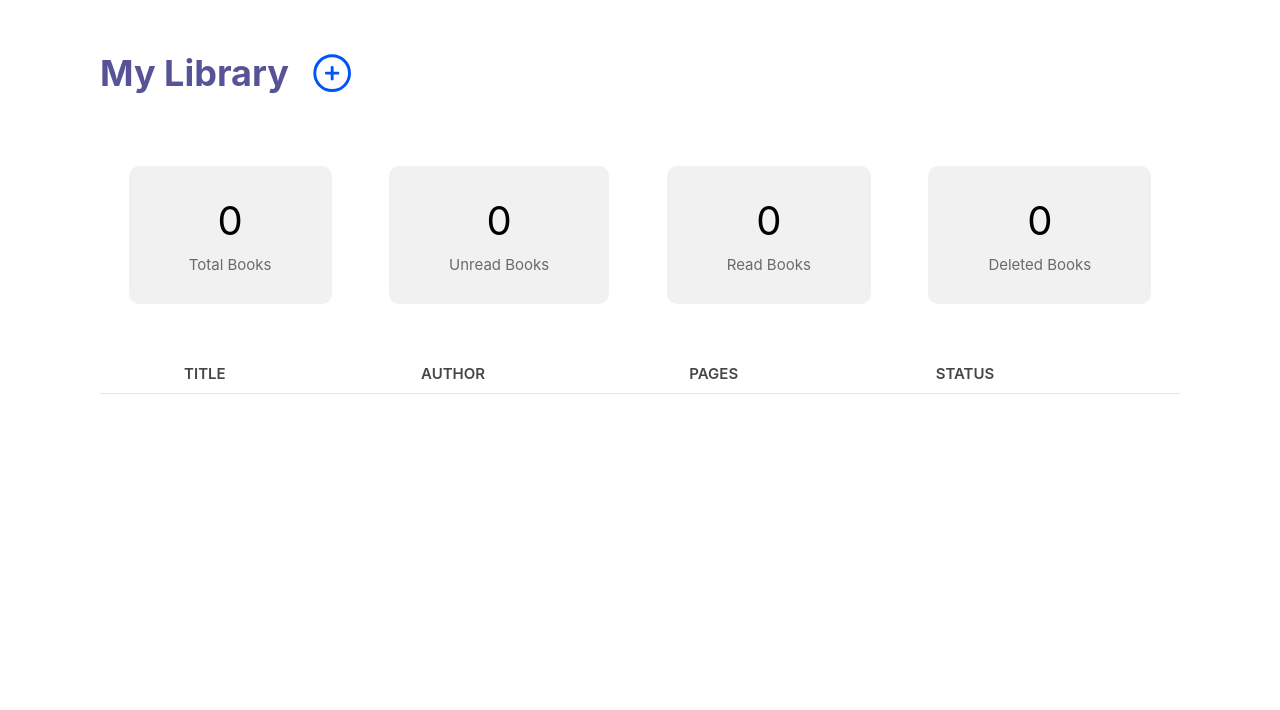
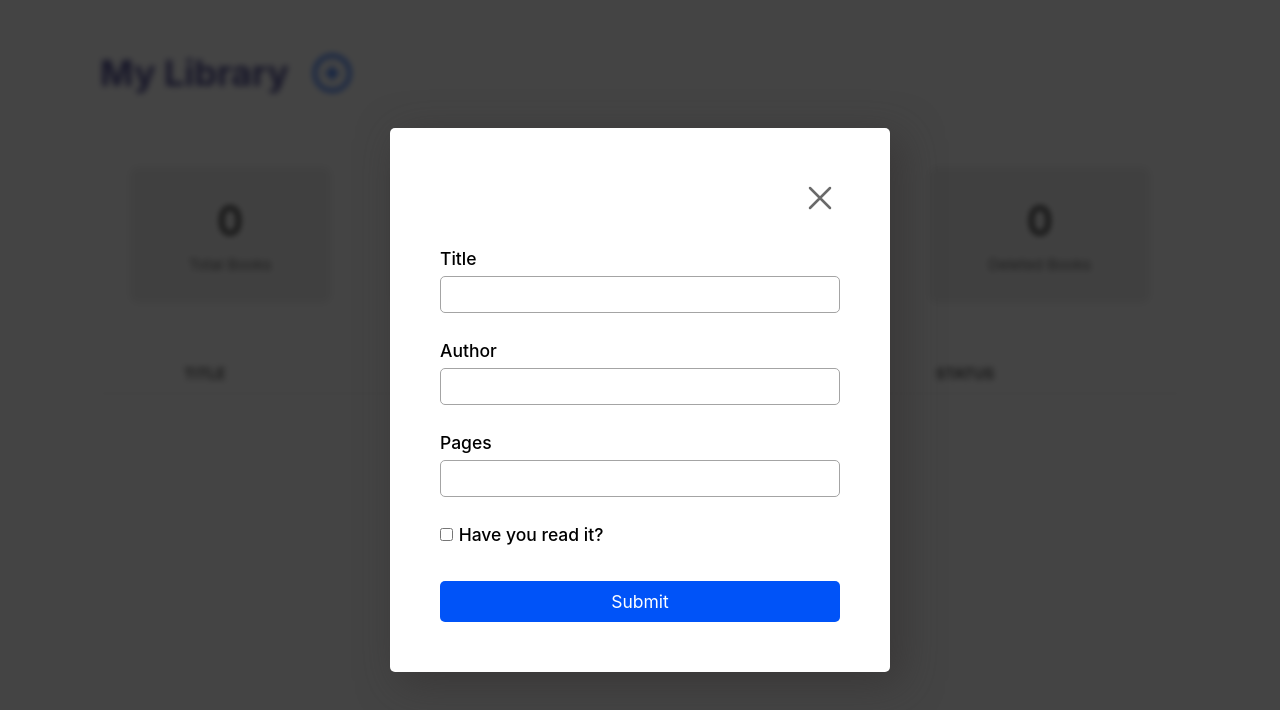
Before and after one commit to rcminerva2394/library-JS, a plain HTML site: page index.html in a window 1280 px wide. Both pictures are taken after a click on the button 333 px from the left and 73 px from the top of the page. Drawn offline with Linux system fonts and the light colour scheme.

Commit message:
[style]: Added the add book modal

```diff
--- a/index.html
+++ b/index.html
@@ -13,7 +13,7 @@
   <body>
     <header>
       <h1>My Library</h1>
-      <button class="add-book">
+      <button class="btn btn-add-book" type="button">
         <svg
           xmlns="http://www.w3.org/2000/svg"
           fill="none"
@@ -62,6 +62,42 @@
         </thead>
         <tbody class="table-books-items"></tbody>
       </table>
+      <section class="add-book-container hidden">
+        <div class="modal-backdrop"></div>
+        <div class="add-book-form-wrapper">
+          <button class="btn btn-close-modal">
+            <svg
+              xmlns="http://www.w3.org/2000/svg"
+              fill="none"
+              viewBox="0 0 24 24"
+              stroke-width="1.5"
+              stroke="currentColor"
+              class="w-6 h-6"
+            >
+              <path
+                stroke-linecap="round"
+                stroke-linejoin="round"
+                d="M6 18L18 6M6 6l12 12"
+              />
+            </svg>
+          </button>
+          <form class="add-book-form">
+            <div class="add-book-inputs">
+              <label for="book-title"> Title </label>
+              <input id="book-title" type="text" class="input title" />
+              <label for="book-author"> Author </label>
+              <input id="book-author" type="text" class="input author" />
+              <label for="book-pages"> Pages </label>
+              <input id="book-pages" type="number" class="input pages" />
+            </div>
+            <div>
+              <input id="book-status" type="checkbox" class="input status" />
+              <label for="book-status"> Have you read it? </label>
+            </div>
+            <button type="submit" class="btn-submit">Submit</button>
+          </form>
+        </div>
+      </section>
     </main>
   </body>
 </html>
--- a/script.js
+++ b/script.js
@@ -1,3 +1,16 @@
+const addBookContainer = document.querySelector('.add-book-container');
+const closeFormBtn = document.querySelector('.btn-close-modal');
+const btnAddBook = document.querySelector('.btn.btn-add-book');
+const modalBackdrop = document.querySelector('.modal-backdrop');
+// Input values when adding a book
+const addBookInputEls = document.querySelector('.add-book-inputs');
+const bookStatus = document.querySelector('#book-status');
+let titleEl = '';
+let authorEl = '';
+let pagesEl = '';
+let haveReadEl = false;
+
+/** ************ OOP PART ************ */
 const myLibrary = [];
 
 const Book = function (title = '', author = '', pages = 0, haveRead = false) {
@@ -25,3 +38,39 @@ const addBookToLibrary = function () {
 console.log(addBookToLibrary());
 console.log(myLibrary);
 console.log(myLibrary[0].title);
+
+/** ************ END OF OOP PART ************ */
+
+// To show add book form modal
+const showModal = function () {
+  addBookContainer.classList.remove('hidden');
+};
+
+const closeModal = function () {
+  addBookContainer.classList.add('hidden');
+};
+
+btnAddBook.addEventListener('click', showModal);
+closeFormBtn.addEventListener('click', closeModal);
+modalBackdrop.addEventListener('click', closeModal);
+
+// The input modal form values (applying event delegation)
+addBookInputEls.addEventListener('keyup', (e) => {
+  if (e.target.id === 'book-title') {
+    titleEl = e.target.value;
+  } else if (e.target.id === 'book-author') {
+    authorEl = e.target.value;
+  } else if (e.target.id === 'book-pages') {
+    pagesEl = e.target.value;
+  }
+});
+
+// Book Status
+bookStatus.addEventListener('change', function () {
+  console.log(this.checked);
+  if (this.checked) {
+    haveReadEl = true;
+  } else {
+    haveReadEl = false;
+  }
+});
--- a/style.css
+++ b/style.css
@@ -80,10 +80,14 @@ h1 {
   color: #565497;
 }
 
-.add-book {
+.btn {
   border: 0;
   outline: none;
   background: none;
+  width: 4rem;
+}
+
+.btn-add-book {
   color: #0053f8;
   display: flex;
   align-items: center;
@@ -131,3 +135,86 @@ thead th {
   font-weight: 600;
   padding: 1rem;
 }
+
+/* Modal add book form*/
+.add-book-container {
+  position: absolute;
+  top: 0;
+  left: 0;
+  width: 100%;
+  height: 100vh;
+  display: flex;
+  justify-content: center;
+  align-items: center;
+}
+
+.modal-backdrop {
+  background-color: rgba(0, 0, 0, 0.734);
+  width: 100%;
+  height: 100vh;
+  z-index: 10;
+  backdrop-filter: blur(3px);
+}
+
+.add-book-form-wrapper {
+  position: absolute;
+  width: 50rem;
+  background-color: #fff;
+  padding: 5rem;
+  border-radius: 5px;
+  box-shadow: 1rem 1rem 4rem rgba(50, 47, 47, 0.614);
+  display: grid;
+  z-index: 20;
+}
+
+.btn-close-modal {
+  color: #6a6a6a;
+  text-align: right;
+  justify-self: end;
+  margin-bottom: 2rem;
+}
+
+.add-book-form {
+  display: flex;
+  flex-direction: column;
+}
+
+.add-book-inputs {
+  display: flex;
+  flex-direction: column;
+}
+
+label {
+  font-weight: 500;
+  line-height: 2;
+  font-size: 1.75rem;
+}
+
+.add-book-form input {
+  margin-bottom: 2rem;
+  padding: 1rem;
+  outline: none;
+  border: 1px solid #a4a4a4;
+  border-radius: 5px;
+}
+
+.btn-submit {
+  padding: 1rem;
+  font-family: inherit;
+  outline: none;
+  background-color: #0053f8;
+  border: 0;
+  color: #fff;
+  border-radius: 5px;
+  margin-top: 2rem;
+  font-size: 1.75rem;
+}
+
+.btn-submit:hover {
+  background-color: #0053f8cf;
+}
+
+/* To show or not to show the modal form*/
+.hidden {
+  display: none;
+}
```
Also changed, not shown: assets/modal-input-form.png (added).
